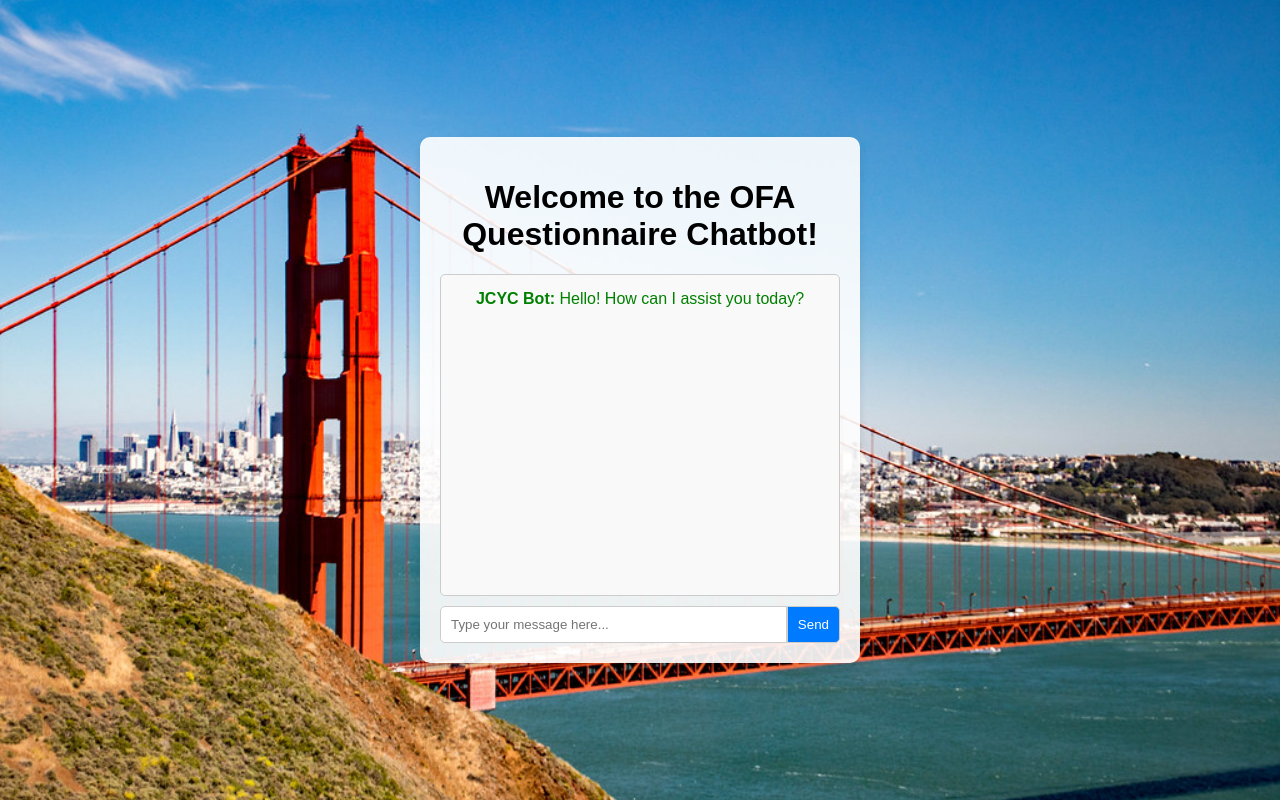
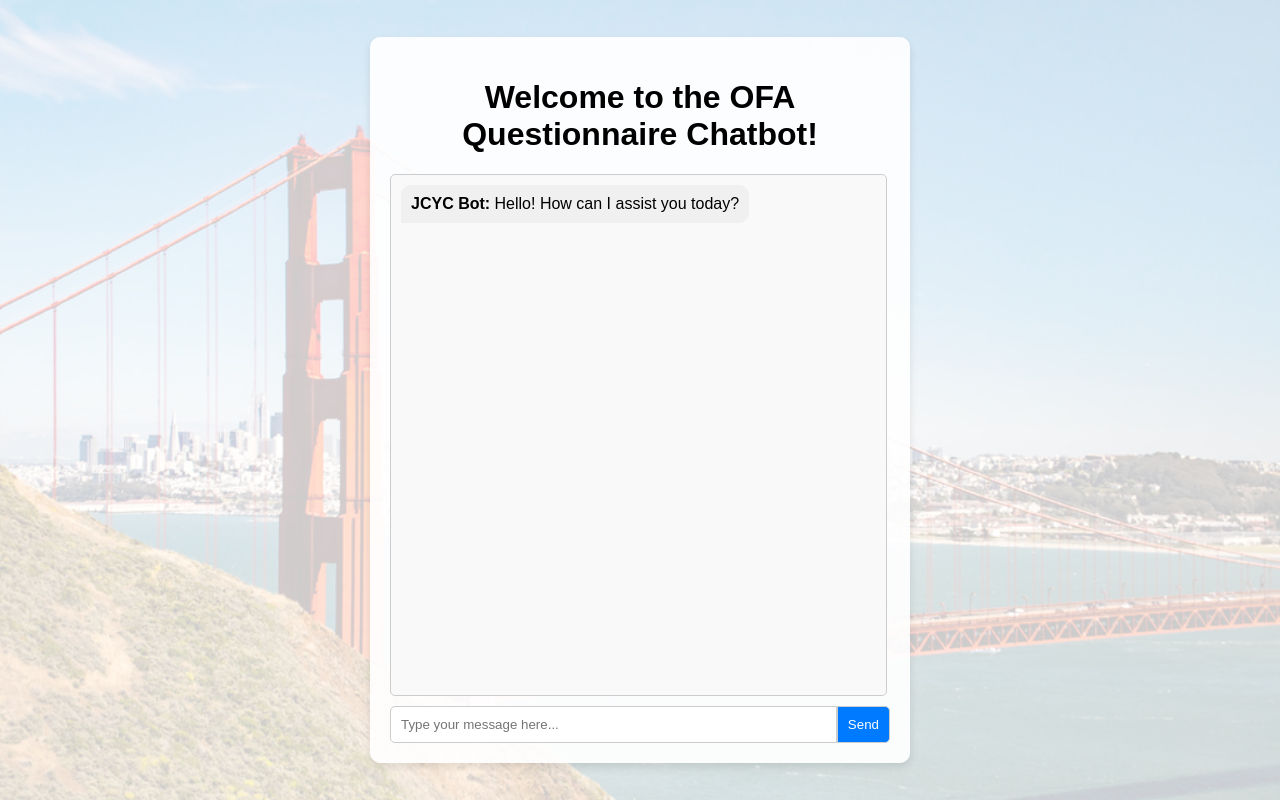
Before and after one commit to xusamson8/JCYC-Project, a Flask app: page / in a window 1280 px wide. Run offline with Flask 3, Linux system fonts and the light colour scheme.

Commit message:
better style

```diff
--- a/app_v2/static/styles.css
+++ b/app_v2/static/styles.css
@@ -1,6 +1,6 @@
 body {
     font-family: Arial, sans-serif;
-    background-image: url('{{ url_for('static', filename='static/background.jpg') }}');
+    background-image: url('background.jpg');
     background-size: cover;
     background-position: center;
     display: flex;
@@ -17,7 +17,7 @@ body {
     left: 0;
     width: 100%;
     height: 100%;
-    background: rgba(255, 255, 255, 0.05); /* further adjust opacity */
+    background: rgba(255, 255, 255, 0.8); /* Adjust the opacity here */
     z-index: 1;
 }
 
@@ -26,7 +26,7 @@ body {
     z-index: 2;
     background: rgba(255, 255, 255, 0.9);
     border-radius: 10px;
-    width: 400px;
+    width: 500px;
     padding: 20px;
     box-shadow: 0 4px 8px rgba(0, 0, 0, 0.1);
     text-align: center;
@@ -35,23 +35,41 @@ body {
 #chatbox {
     border: 1px solid #ccc;
     padding: 10px;
-    height: 300px;
+    height: 500px;
+    width: 475px;
     overflow-y: scroll;
     background-color: #f9f9f9;
     border-radius: 5px;
     margin-bottom: 10px;
+    display: flex;
+    flex-direction: column;
+    gap: 10px;
 }
 
 .message {
-    margin: 5px 0;
+    display: inline-block;
+    padding: 10px;
+    border-radius: 10px;
+    max-width: 80%;
+    word-wrap: break-word;
 }
 
 .user-message {
-    color: blue;
+    background-color: #007bff;
+    color: white;
+    align-self: flex-end;
+    border-radius: 10px 10px 0 10px;
+    text-align: right;
+    margin-left: auto;
 }
 
 .bot-message {
-    color: green;
+    background-color: #f1f0f0;
+    color: black;
+    align-self: flex-start;
+    border-radius: 10px 10px 10px 0;
+    text-align: left;
+    margin-right: auto;
 }
 
 .input-container {
--- a/app_v2/templates/index.html
+++ b/app_v2/templates/index.html
@@ -5,19 +5,7 @@
     <meta name="viewport" content="width=device-width, initial-scale=1.0">
     <link rel="stylesheet" href="{{ url_for('static', filename='styles.css') }}">
     <title>OFA Questionnaire Chatbot</title>
-    <style>
-        body {
-            font-family: Arial, sans-serif;
-            background-image: url('{{ url_for('static', filename='background.jpg') }}'); /* Add a background image here */
-            background-size: cover;
-            display: flex;
-            justify-content: center;
-            align-items: center;
-            height: 100vh;
-            margin: 0;
-        }
 
-    </style>
     <script>
         async function sendMessage() {
             const userMessage = document.getElementById("userMessage").value;
@@ -38,6 +26,7 @@
     </script>
 </head>
 <body>
+    <div class="overlay"></div>
     <div class="chat-container">
         <h1>Welcome to the OFA Questionnaire Chatbot!</h1>
         <div id="chatbox">
```
